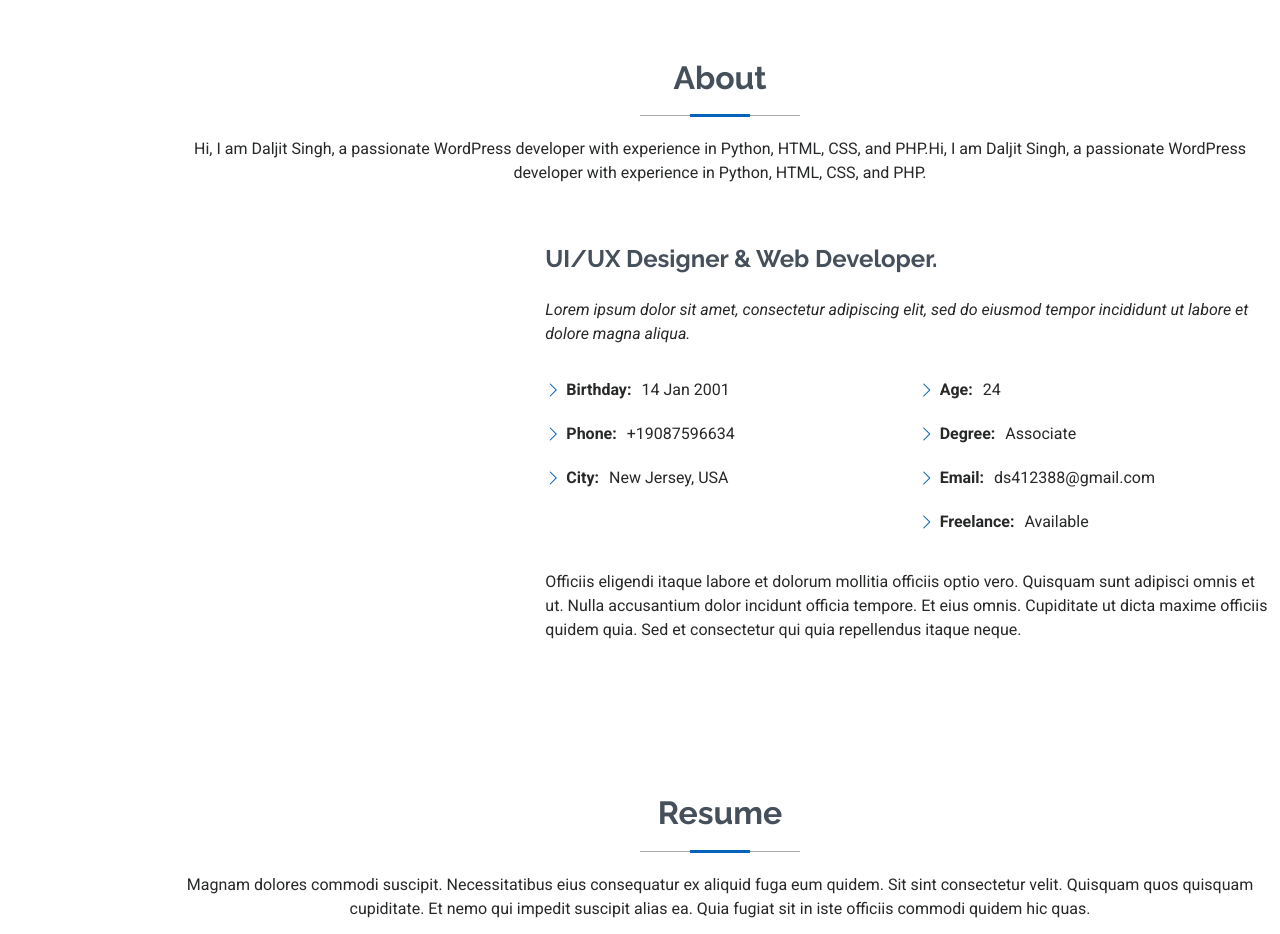
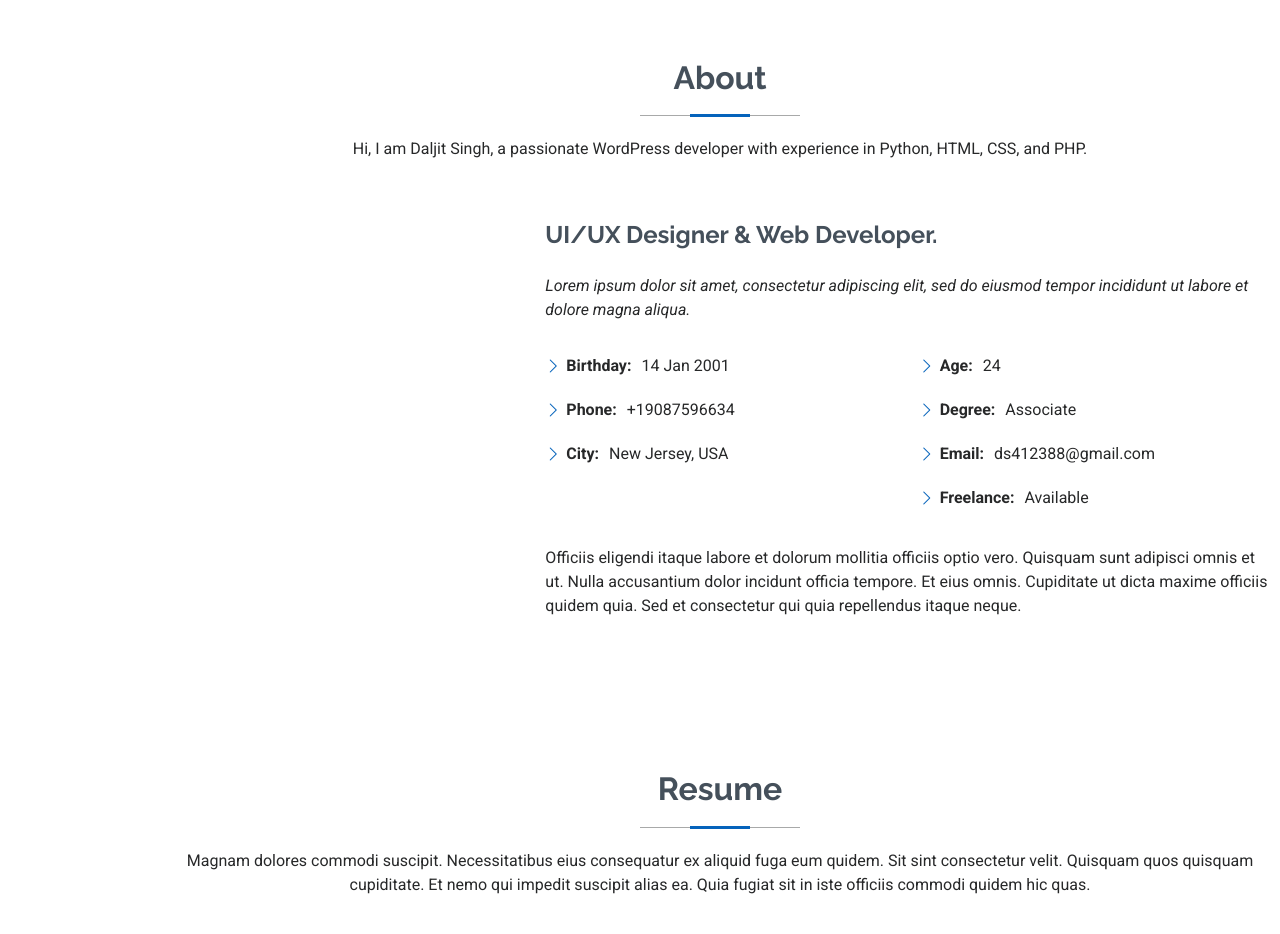
Before and after one commit to Daljit14/Porfolio, a plain HTML site: page index.html in a window 1280 px wide. Shown: the part 801-1735 px from the top of the page. Drawn offline with nearby package versions, Linux system fonts and the light colour scheme.

Commit message:
Update index.html

```diff
--- a/index.html
+++ b/index.html
@@ -83,7 +83,7 @@
       <!-- Section Title -->
       <div class="container section-title" data-aos="fade-up">
         <h2>About</h2>
-        <p>Hi, I am Daljit Singh, a passionate WordPress developer with experience in Python, HTML, CSS, and PHP.Hi, I am Daljit Singh, a passionate WordPress developer with experience in Python, HTML, CSS, and PHP.</p>
+        <p>Hi, I am Daljit Singh, a passionate WordPress developer with experience in Python, HTML, CSS, and PHP.</p>
       </div><!-- End Section Title -->
 
       <div class="container" data-aos="fade-up" data-aos-delay="100">
```
